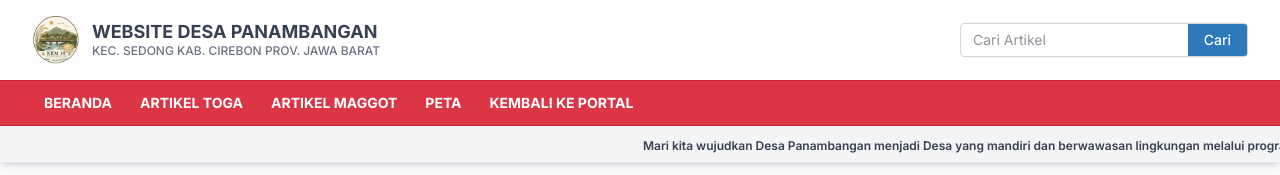
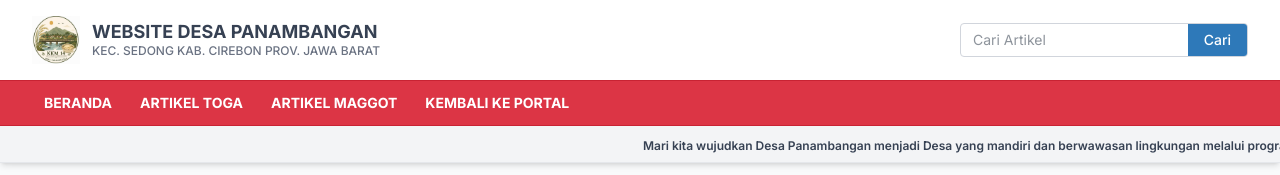
Before and after one commit to adin07-code/Desa-Panambangan, a Next.js app: page /blog in a window 1280 px wide. Shown: the top 175 px of the page. Built offline with nearby package versions, Linux system fonts and the light colour scheme.

Commit message:
Remove PETA link from Navbar

```diff
--- a/src/components/Navbar.tsx
+++ b/src/components/Navbar.tsx
@@ -55,7 +55,6 @@ export default function Navbar() {
             <Link href="/blog" className="text-white hover:bg-[#c82333] px-3 py-3 text-sm font-bold uppercase transition-colors">BERANDA</Link>
             <Link href="/artikel/jahe-merah" className="text-white hover:bg-[#c82333] px-3 py-3 text-sm font-bold uppercase transition-colors">ARTIKEL TOGA</Link>
             <Link href="/artikel/maggot-bsf" className="text-white hover:bg-[#c82333] px-3 py-3 text-sm font-bold uppercase transition-colors">ARTIKEL MAGGOT</Link>
-            <Link href="/" className="text-white hover:bg-[#c82333] px-3 py-3 text-sm font-bold uppercase transition-colors">PETA</Link>
             <Link href="/" className="text-white hover:bg-[#c82333] px-3 py-3 text-sm font-bold uppercase transition-colors">KEMBALI KE PORTAL</Link>
           </div>
         </div>
@@ -67,7 +66,6 @@ export default function Navbar() {
               <Link href="/blog" onClick={() => setIsOpen(false)} className="block px-3 py-2 text-base font-bold text-white hover:bg-[#c82333] uppercase">BERANDA</Link>
               <Link href="/artikel/jahe-merah" onClick={() => setIsOpen(false)} className="block px-3 py-2 text-base font-bold text-white hover:bg-[#c82333] uppercase">ARTIKEL TOGA</Link>
               <Link href="/artikel/maggot-bsf" onClick={() => setIsOpen(false)} className="block px-3 py-2 text-base font-bold text-white hover:bg-[#c82333] uppercase">ARTIKEL MAGGOT</Link>
-              <Link href="/" onClick={() => setIsOpen(false)} className="block px-3 py-2 text-base font-bold text-white hover:bg-[#c82333] uppercase">PETA</Link>
               <Link href="/" onClick={() => setIsOpen(false)} className="block px-3 py-2 text-base font-bold text-white hover:bg-[#c82333] uppercase">KEMBALI KE PORTAL</Link>
             </div>
           </div>
```
